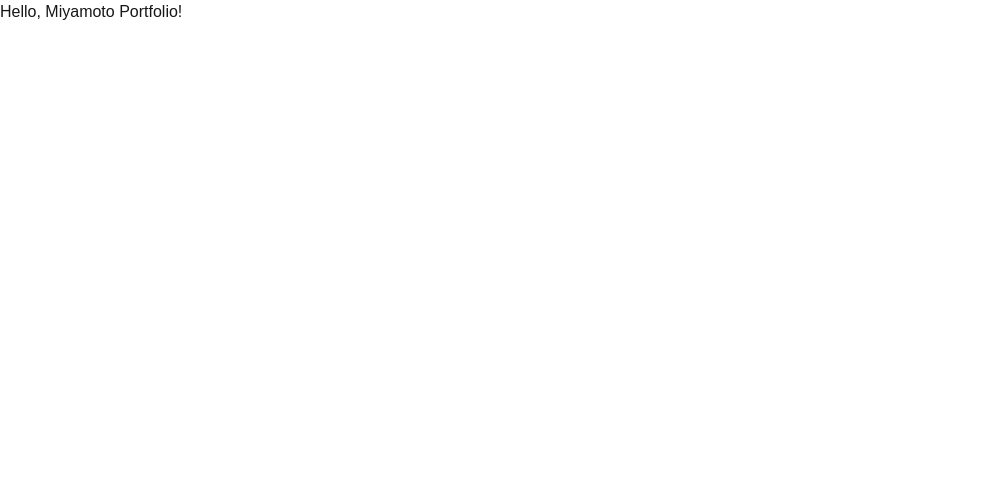
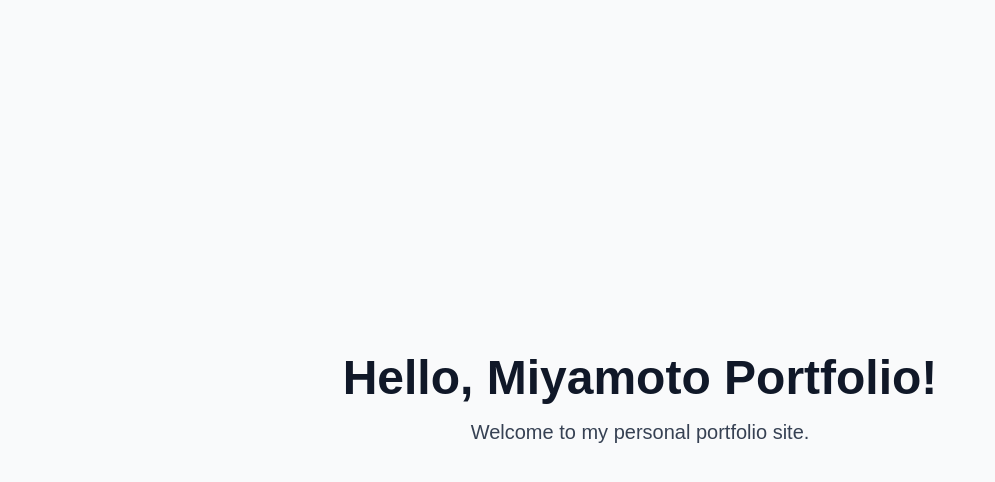
Before and after one commit to miyamoto-y316/miyamoto-portfolio, a Next.js app: page / in a window 1280 px wide. Shown: the top 482 px of the page, without its empty margins (0-995 px from the left). Built offline with nearby package versions, Linux system fonts and the light colour scheme.

Commit message:
change: `page.tsx`を`tailwindcss`を使用して変更

```diff
--- a/app/page.tsx
+++ b/app/page.tsx
@@ -1,9 +1,12 @@
-import Image from "next/image";
-
 export default function Home() {
   return (
-    <main>
-      <h1>Hello, Miyamoto Portfolio!</h1>
+    <main className="flex min-h-screen flex-col items-center justify-center bg-gray-50 dark:bg-gray-900 text-gray-900 dark:text-gray-100">
+      <h1 className="text-4xl sm:text-5xl font-extrabold mb-4 text-center">
+        Hello, Miyamoto Portfolio!
+      </h1>
+      <p className="text-lg sm:text-xl text-center text-gray-700 dark:text-gray-300">
+        Welcome to my personal portfolio site.
+      </p>
     </main>
   )
 }
```
